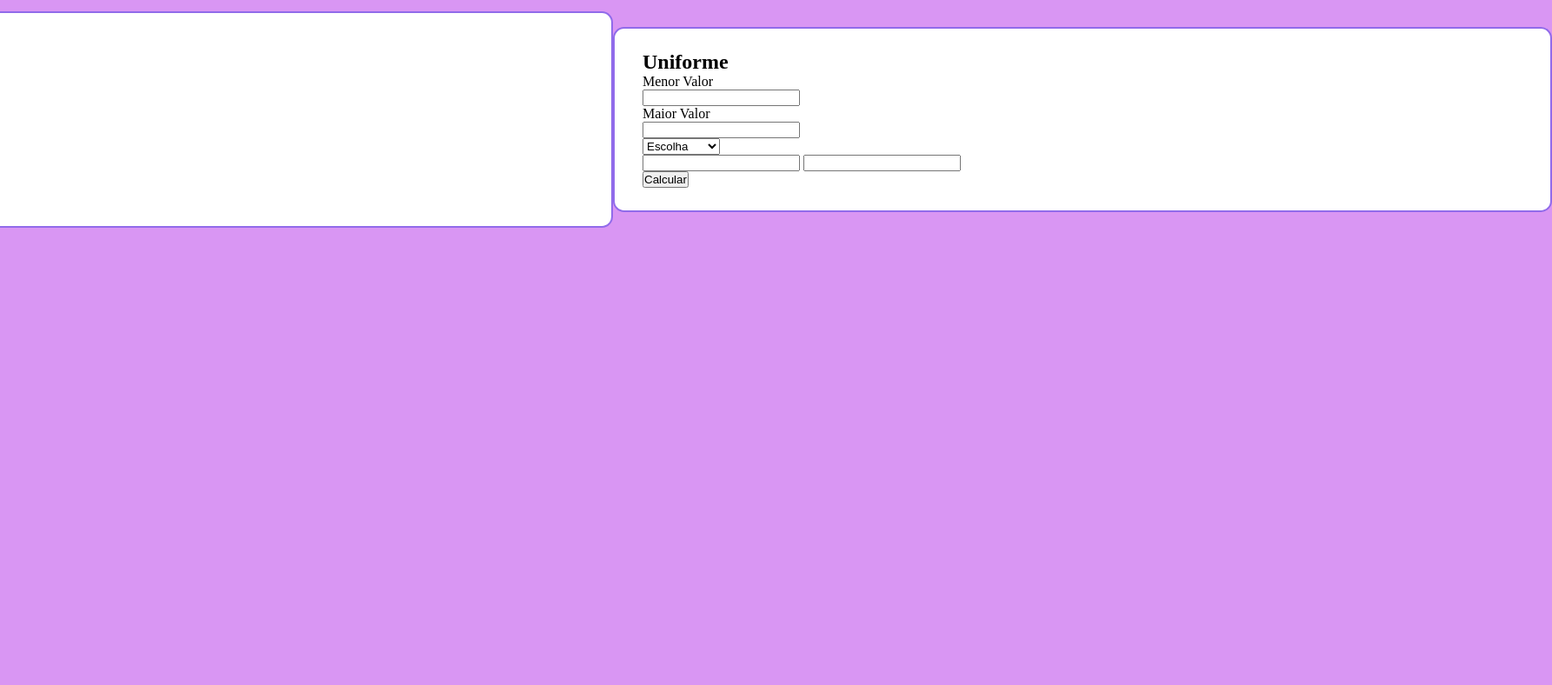
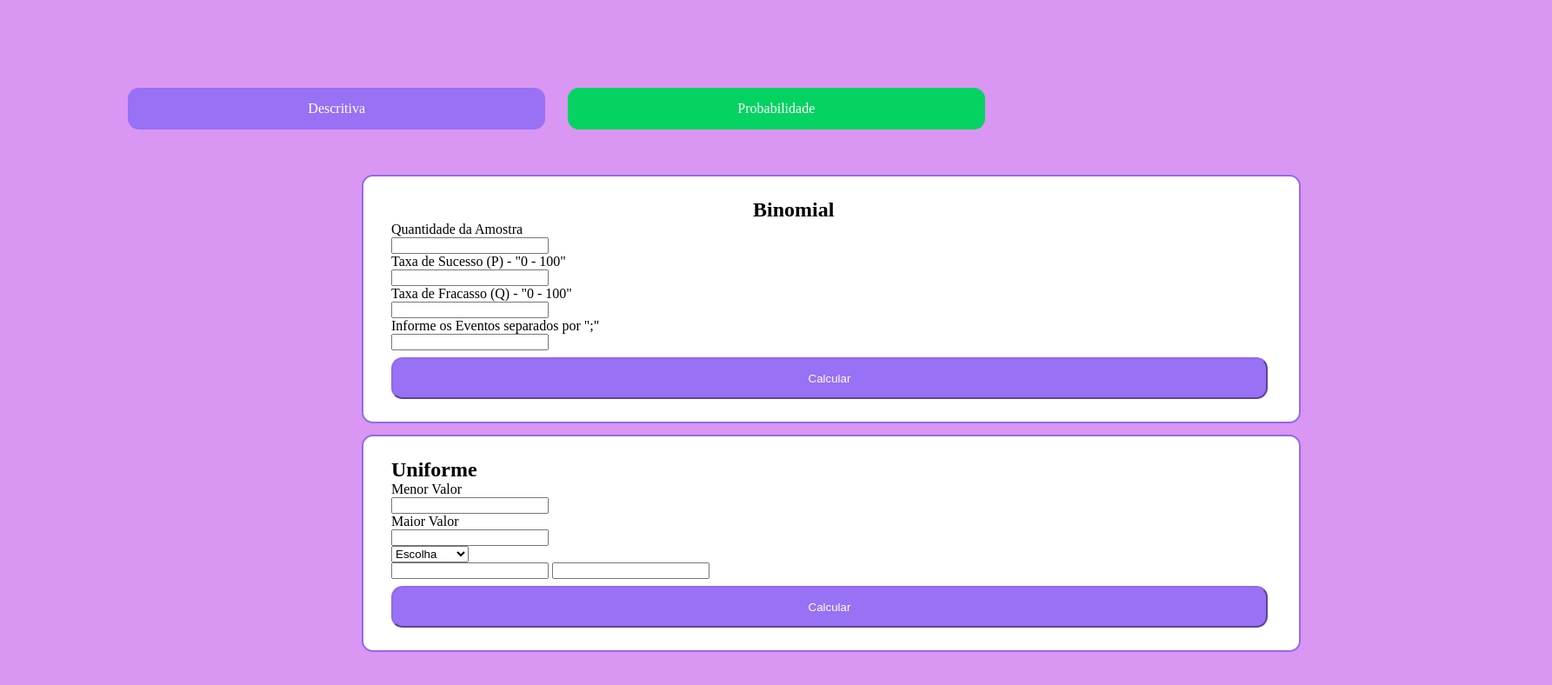
Before and after one commit to JoaoRodrigues94/estatistica, a plain HTML site: page binomial.html in a window 1280 px wide. Shown: the whole page at 87% size, 1785 px wide, since content can reach past the window. Drawn offline with nearby package versions, Linux system fonts and the light colour scheme.

Commit message:
atualização

```diff
--- a/binomial.css
+++ b/binomial.css
@@ -25,16 +25,87 @@
 *  {
     margin: 0;
     padding: 0;
-     box-sizing: border-box;
+    box-sizing: border-box;
 }
 
 
 html, body {
+    height: 100vh; /* Altura */
     background-color: var(--color-background);
+    align-content: center;
+}
+
+.justbutton {
+    background: var(--color-primary-lighter);
     display: flex;
-    align-content: center;
     justify-content: center;
-}
+    width: 63rem;
+    height: 3rem;
+
+    border-color: var(--color-primary-light);
+    border-radius: .8rem;
+    margin-right: 1.6rem;
+    margin-top: .5rem;
+
+    font:15 Archivo;
+
+    display: flex;
+    align-items: center;
+    justify-content: center;
+
+    text-decoration: none;
+
+    transition: background 0.2s;
+
+    color: var(--color-button-text);
+  }
+
+  .justbutton:hover {
+    background: var(--color-primary);
+  }
+
+.buttoncontainer {
+    display: flex;
+    justify-content: center;
+    margin: 3.2rem 0;
+  }
+
+  .buttoncontainer a {
+    width: 30rem;
+    height: 3rem;
+
+    border-radius: .8rem;
+    margin-right: 1.6rem;
+
+    font:15 Archivo;
+
+    display: flex;
+    align-items: center;
+    justify-content: center;
+
+    text-decoration: none;
+
+    transition: background 0.2s;
+
+    color: var(--color-button-text);
+  }
+
+  .buttoncontainer a.index-page {
+    background: var(--color-primary-lighter);
+  }
+
+  .buttoncontainer a.index-page:hover {
+    background: var(--color-primary-light);
+  }
+
+  .buttoncontainer a.binomial-page:hover {
+    background: var(--color-secondary-dark);
+  }
+
+  .buttoncontainer a.binomial-page {
+    background: var(--color-secondary);
+    margin-right: 0;
+  }
 
 .bigcontainer{
     width: 90vw; /* Largura */
@@ -48,20 +119,17 @@ html, body {
     padding-left: 2rem;
     align-self: center;
     align-content: center;
+    margin-left: 26rem;
   }
 
-.buttoncontainer{
-    width: 130px;
-    border: solid var(--color-primary-light) 1px;
-    border-radius: 0.8rem;
-    align-content: center;
-    align-self: center;
-    background-color:lightskyblue;
-    padding-left: 3px;
-    align-items: center;
+.bigcontainer a.uni {
+    position: relative;
+    top: 10rem;
 }
 
-.seta{
-    align-self: flex-start;
-    align-self: left;
+.input-fiel {
+    min-width: 50px;
+    align-self: center;
+    align-content: center;
+    margin-left: 26rem;
 }
```
Also changed, not shown: normal.js (added, +92 -0 lines), 1 other file.
